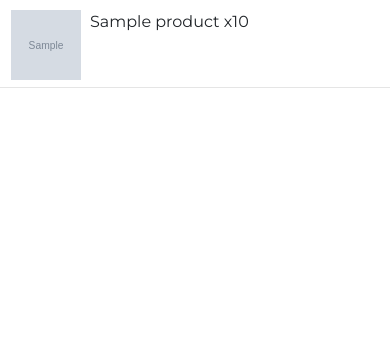
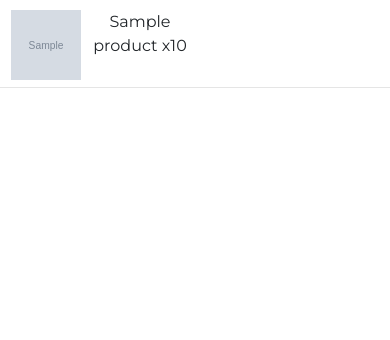
Before and after one commit to philip-hughes/fourth-milestone-project, a Django app: template cart/templates/cart/cart.html in a window 390 px wide; the page is wider, and only the part inside the window is pictured. Shown: the part 166-506 px from the top of that part. Run offline with Django 3.2, Linux system fonts and the light colour scheme; the template is opened without the code that fills it: most values are stand-ins (such as "Sample title", 1, 10 or a date in 2020); grey boxes marked "Sample" are stand-in pictures; some libraries are stand-ins or nearby versions.

Commit message:
Reducing cart item name width at screensizes below width 400px

```diff
--- a/cart/static/cart/css/cart.css
+++ b/cart/static/cart/css/cart.css
@@ -4,7 +4,6 @@
 
 #cart-items {
     display: inline-block;
-    width: 900px;
     margin-bottom: 40px;
     margin-top: 15px;
     background-color: white;
@@ -28,6 +27,12 @@
     position: absolute;
     left: 90px;
     top: 8px;
+}
+
+@media(max-width: 400px){
+    .cart-item-name {
+        width: 100px;
+    }
 }
 
 .increase {
```
Also changed, not shown: db.sqlite3.
